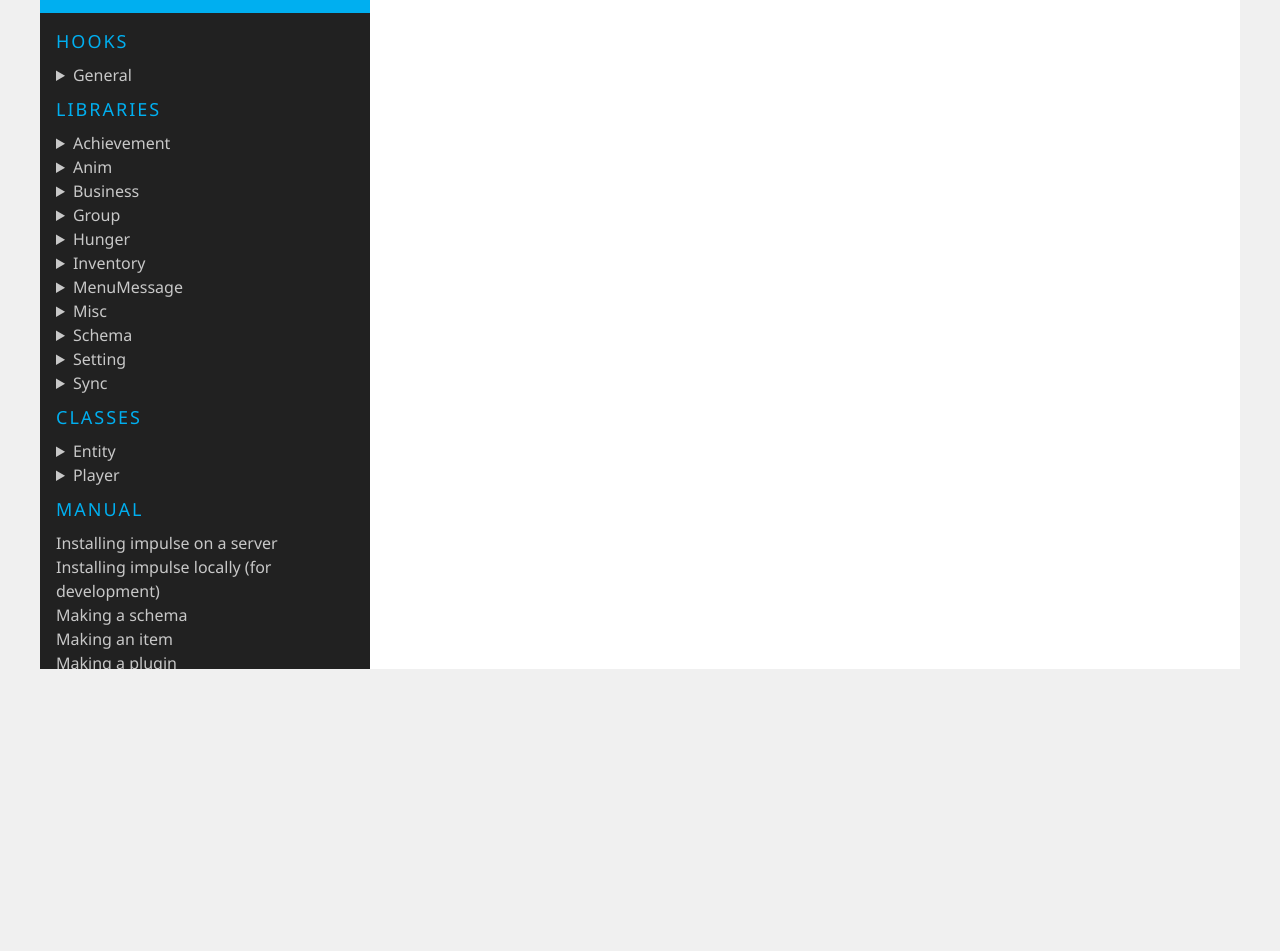
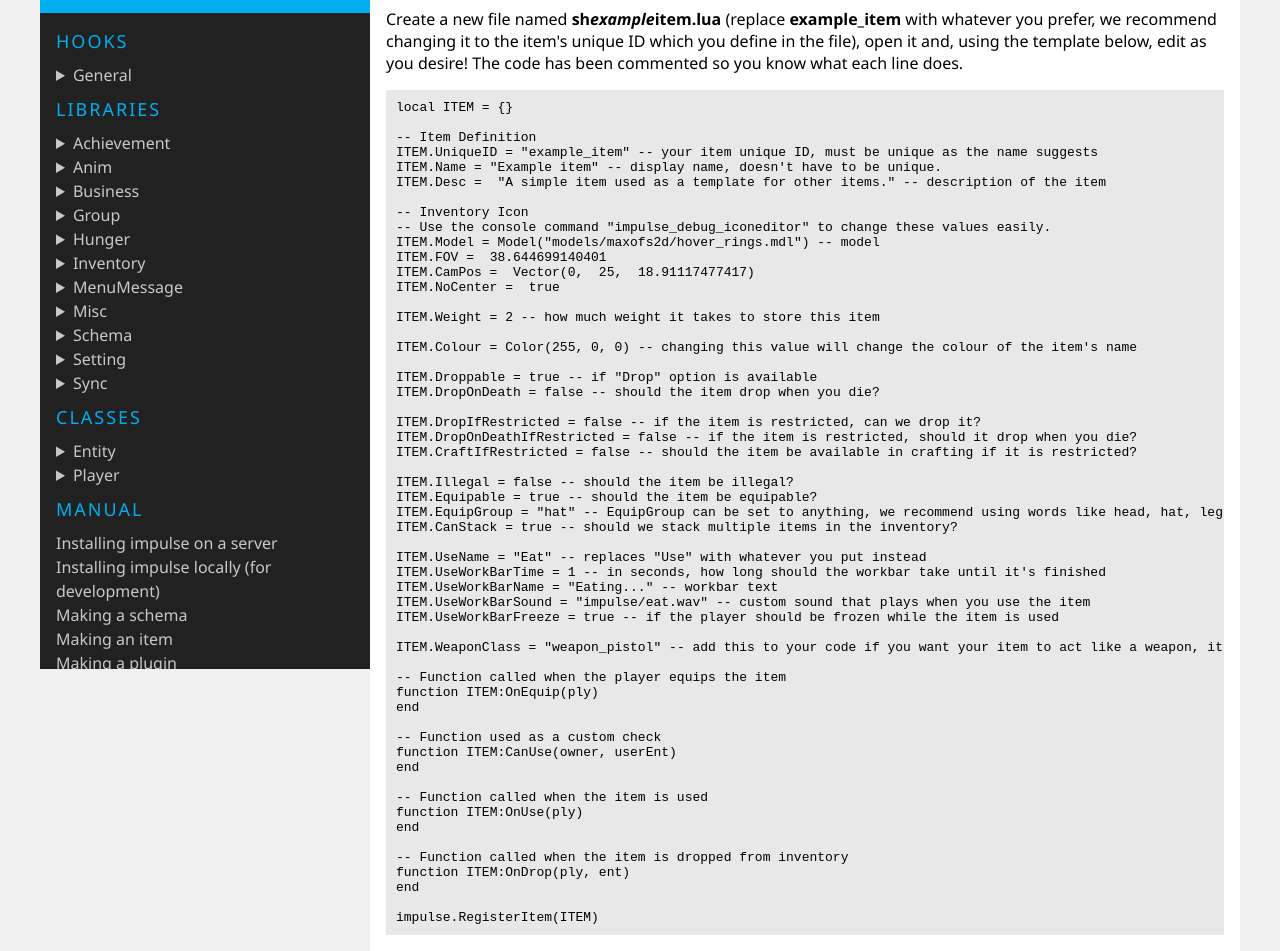
Before and after one commit to impulseenhanced/documentation, a plain HTML site: page manual/30-item/index.html in a window 1280 px wide. Shown: the part 131-1082 px from the top of the page. Before the commit the page ends 800 px from the top, so only its background shows below. Drawn offline with Linux system fonts and the light colour scheme.

Commit message:
item creation documentation

```diff
--- a/manual/30-item/index.html
+++ b/manual/30-item/index.html
@@ -9,7 +9,10 @@
 		<meta property="og:site_name" content="impulse: Enhanced - Documentation" />
 
 			<meta property="og:description" content="
-lol..." />
+
+ is a very simple and straight-forward process. All you need is to navigate to your schema folder, inside schema&#47;items.
+
+Create a new file named **sh_example_item.lua** (replace **example_item** with whatever you prefer, we recommend changing it to the..." />
 
 		<link rel="stylesheet" href="https://fonts.googleapis.com/css?family=Source+Code+Pro" />
 		<link rel="stylesheet" href="../../ldoc.css" />
@@ -926,7 +929,70 @@ SetHandsBehindBack											</a>
 					<div class="wrapper">
 
 <h1>Making an item</h1>
-<p>lol</p>
+
+<p>Making an item is a very simple and straight-forward process. All you need is to navigate to your schema folder, inside schema/items. </p>
+
+<p>Create a new file named <strong>sh<em>example</em>item.lua</strong> (replace <strong>example_item</strong> with whatever you prefer, we recommend changing it to the item's unique ID which you define in the file), open it and, using the template below, edit as you desire! The code has been commented so you know what each line does.</p>
+
+
+<pre>
+<span class="keyword">local</span> ITEM = {}
+
+<span class="comment">-- Item Definition
+</span>ITEM.UniqueID = <span class="string">"example_item"</span> <span class="comment">-- your item unique ID, must be unique as the name suggests
+</span>ITEM.Name = <span class="string">"Example item"</span> <span class="comment">-- display name, doesn't have to be unique.
+</span>ITEM.Desc =  <span class="string">"A simple item used as a template for other items."</span> <span class="comment">-- description of the item
+</span>
+<span class="comment">-- Inventory Icon
+</span><span class="comment">-- Use the console command "impulse_debug_iconeditor" to change these values easily.
+</span>ITEM.Model = Model(<span class="string">"models/maxofs2d/hover_rings.mdl"</span>) <span class="comment">-- model
+</span>ITEM.FOV =  <span class="number">38.644699140401</span>
+ITEM.CamPos =  Vector(<span class="number">0</span>,  <span class="number">25</span>,  <span class="number">18.91117477417</span>)
+ITEM.NoCenter =  <span class="keyword">true</span>
+
+ITEM.Weight = <span class="number">2</span> <span class="comment">-- how much weight it takes to store this item
+</span>
+ITEM.Colour = Color(<span class="number">255</span>, <span class="number">0</span>, <span class="number">0</span>) <span class="comment">-- changing this value will change the colour of the item's name
+</span>
+ITEM.Droppable = <span class="keyword">true</span> <span class="comment">-- if "Drop" option is available
+</span>ITEM.DropOnDeath = <span class="keyword">false</span> <span class="comment">-- should the item drop when you die?
+</span>
+ITEM.DropIfRestricted = <span class="keyword">false</span> <span class="comment">-- if the item is restricted, can we drop it?
+</span>ITEM.DropOnDeathIfRestricted = <span class="keyword">false</span> <span class="comment">-- if the item is restricted, should it drop when you die?
+</span>ITEM.CraftIfRestricted = <span class="keyword">false</span> <span class="comment">-- should the item be available in crafting if it is restricted?
+</span>
+ITEM.Illegal = <span class="keyword">false</span> <span class="comment">-- should the item be illegal?
+</span>ITEM.Equipable = <span class="keyword">true</span> <span class="comment">-- should the item be equipable?
+</span>ITEM.EquipGroup = <span class="string">"hat"</span> <span class="comment">-- EquipGroup can be set to anything, we recommend using words like head, hat, legs, etc
+</span>ITEM.CanStack = <span class="keyword">true</span> <span class="comment">-- should we stack multiple items in the inventory?
+</span>
+ITEM.UseName = <span class="string">"Eat"</span> <span class="comment">-- replaces "Use" with whatever you put instead
+</span>ITEM.UseWorkBarTime = <span class="number">1</span> <span class="comment">-- in seconds, how long should the workbar take until it's finished
+</span>ITEM.UseWorkBarName = <span class="string">"Eating..."</span> <span class="comment">-- workbar text
+</span>ITEM.UseWorkBarSound = <span class="string">"impulse/eat.wav"</span> <span class="comment">-- custom sound that plays when you use the item
+</span>ITEM.UseWorkBarFreeze = <span class="keyword">true</span> <span class="comment">-- if the player should be frozen while the item is used
+</span>
+ITEM.WeaponClass = <span class="string">"weapon_pistol"</span> <span class="comment">-- add this to your code if you want your item to act like a weapon, it uses the weapon's unique id, NOT the item's!
+</span>
+<span class="comment">-- Function called when the player equips the item
+</span><span class="keyword">function</span> ITEM:OnEquip(ply)
+<span class="keyword">end</span>
+
+<span class="comment">-- Function used as a custom check
+</span><span class="keyword">function</span> ITEM:CanUse(owner, userEnt)
+<span class="keyword">end</span>
+
+<span class="comment">-- Function called when the item is used
+</span><span class="keyword">function</span> ITEM:OnUse(ply)
+<span class="keyword">end</span>
+
+<span class="comment">-- Function called when the item is dropped from inventory
+</span><span class="keyword">function</span> ITEM:OnDrop(ply, ent)
+<span class="keyword">end</span>
+
+impulse.RegisterItem(ITEM)
+</pre>
+
 
 					</div>
 			</article>
```
